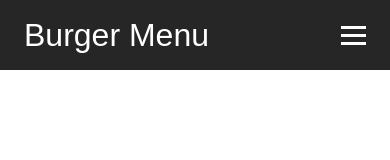
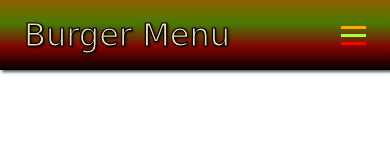
Before and after one commit to Leandrolsantos/burger-menu, a plain HTML site: page index.html in a window 390 px wide. Drawn offline with Linux system fonts and the light colour scheme; a web font is replaced by a local one.

Commit message:
221º dia de CTD - Ajustes no CSS e HTML.

```diff
--- a/assets/css/style.css
+++ b/assets/css/style.css
@@ -1,12 +1,16 @@
+@import url('https://fonts.googleapis.com/css2?family=Caprasimo&display=swap');
+
 * {
     padding: 0;
     margin: 0;
     box-sizing: border-box;
-    font-family: Arial, Helvetica, sans-serif;
+    font-family: 'Caprasimo', cursive;
 }
 
 header {
-    background-color: #262626;
+    background: linear-gradient(rgba(146, 96, 3), rgba(74, 122, 3), rgba(131, 4, 4), rgba(0, 0, 0));
+    color: white;
+    box-shadow: 2px 2px 3px rgba(0, 0, 0, 0.696);
 }
 
 li {
@@ -14,8 +18,11 @@ li {
 }
 
 a {
-    color: white;
+    color: rgb(234, 226, 180);
     text-decoration: none;
+    text-shadow: 1px 1px 3px black;
+    -webkit-text-stroke-width: 1.2px;
+    -webkit-text-stroke-color: black;
 }
 
 .navbar {
@@ -60,40 +67,50 @@ a {
     background-color: white;
 }
 
-@media(max-width: 1024px){
-    .hamburguer {
+#top {
+    background-color: orange;
+}
+
+#center {
+    background-color: greenyellow;
+}
+
+#bottom {
+    background-color: red;
+}
+
+@media(max-width:1024px){
+  .hamburger{
     display: block;
   }
 
-    .hamburguer.active .bar:nth-child(2){
+  .hamburger.active .bar:nth-child(2){
     opacity: 0;
   }
-
-    .hamburguer.active .bar:nth-child(1){
+  .hamburger.active .bar:nth-child(1){
     transform: translateY(8px) rotate(45deg);
   }
-
-    .hamburguer.active .bar:nth-child(3){
+  .hamburger.active .bar:nth-child(3){
     transform: translateY(-8px) rotate(-45deg);
   }
 
-    .nav-menu {
+  .nav-menu{
     position: fixed;
     left: -100%;
     top: 70px;
     gap: 0;
     flex-direction: column;
-        background-color: #262626;
+    background: linear-gradient(rgba(0, 0, 0, 0.474), rgba(255, 166, 0, 0.732));
     width: 100%;
     text-align: center;
     transition: 0.3s;
   }
 
-    .nav-item {
+  .nav-item{
     margin: 16px 0;
   }
 
-    .nav-menu.active {
+  .nav-menu.active{
     left: 0;
   }
 }
--- a/index.html
+++ b/index.html
@@ -30,9 +30,9 @@
                 </ul>
 
                 <div class="hamburger">
-                    <span class="bar"></span>
-                    <span class="bar"></span>
-                    <span class="bar"></span>
+                    <span class="bar" id="top"></span>
+                    <span class="bar" id="center"></span>
+                    <span class="bar" id="bottom"></span>
                 </div>
 
                 </nav>
```
Also changed, not shown: assets/img/header.jpg (added). Lines whose indentation alone changed are shown as unchanged.
